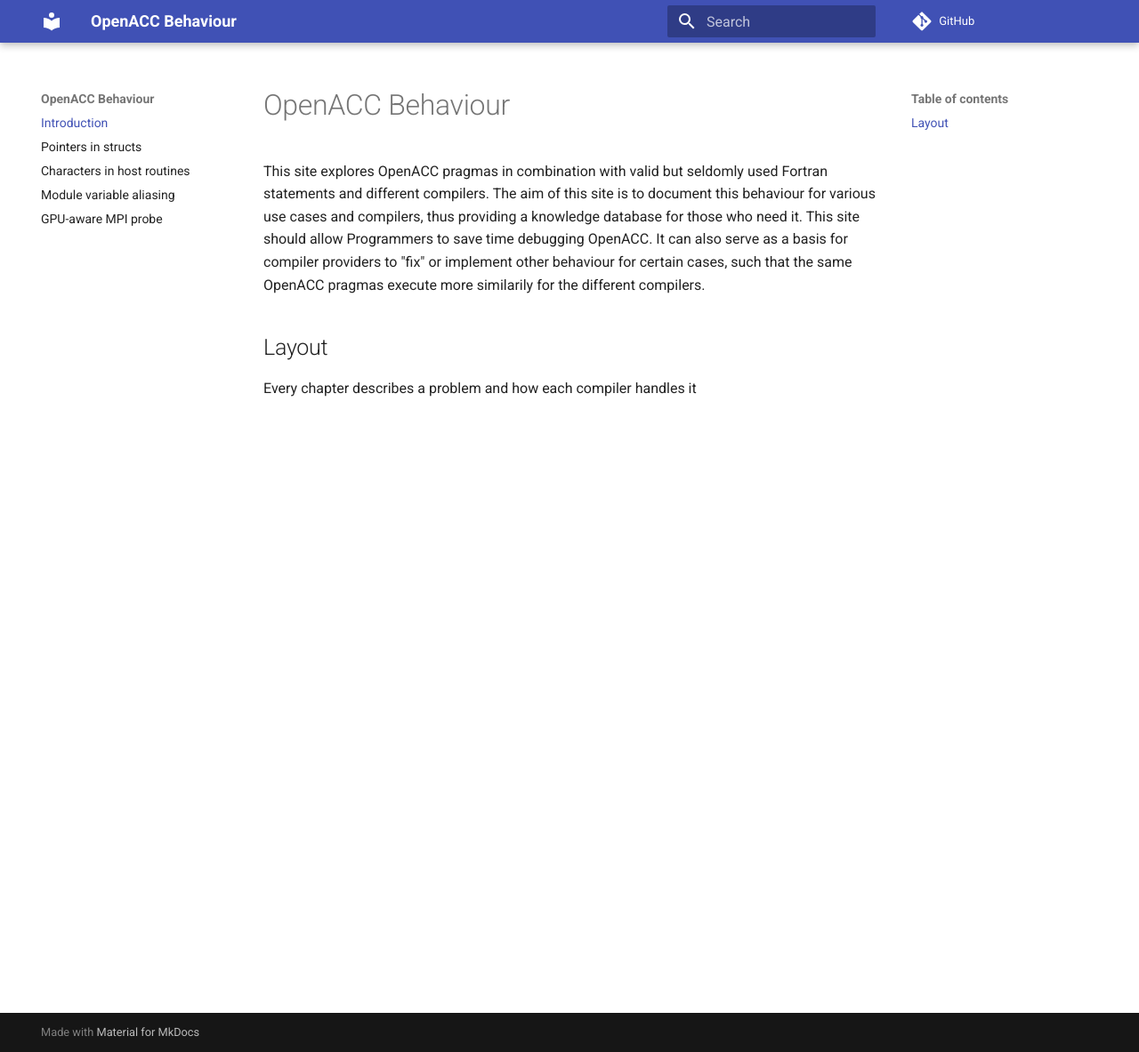
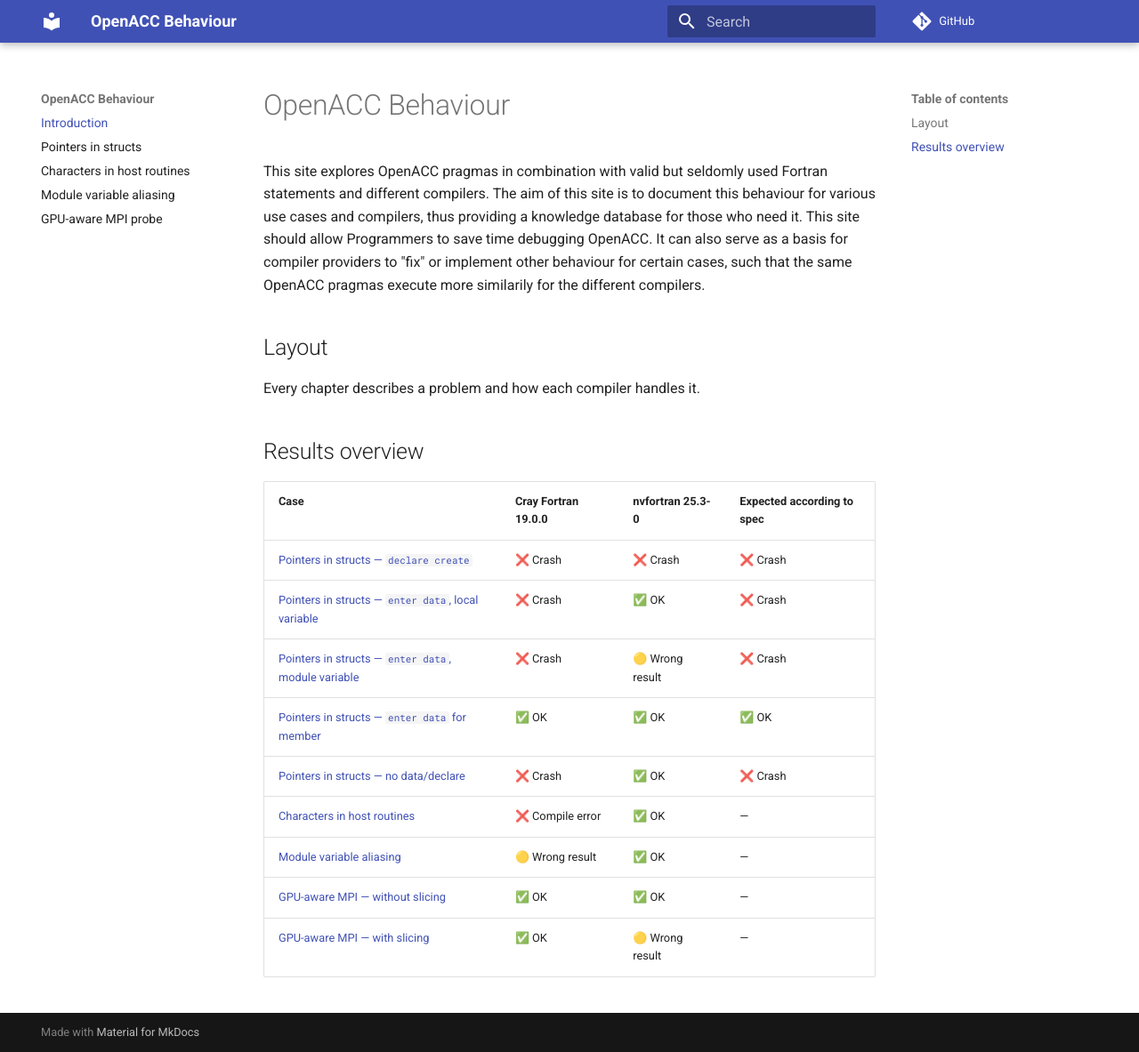
Before and after one commit to v1kko/OpenACC_behaviour, an MkDocs documentation site: the page built from docs/index.md, in a window 1280 px wide and 1183 px high. Shown: the whole window at 89% size. Built offline with MkDocs 1.6.1 and Material for MkDocs 9.7.7, drawn with Linux system fonts in a browser that asks for light colours; comment, search, counter and statistics services are not loaded.

Commit message:
add status emoji and results-overview table to docs
Add color-coded status emoji (✅/🟡/❌) to every per-compiler
result table and a consolidated overview table on index.md with
links to each section and an "Expected according to spec" column.

Co-Authored-By: Claude Opus 4.7 <noreply@anthropic.com>

```diff
--- a/docs/index.md
+++ b/docs/index.md
@@ -8,4 +8,18 @@ implement other behaviour for certain cases, such that the same OpenACC pragmas
 
 ## Layout
 
-Every chapter describes a problem and how each compiler handles it
+Every chapter describes a problem and how each compiler handles it.
+
+## Results overview
+
+| Case | Cray Fortran 19.0.0 | nvfortran 25.3-0 | Expected according to spec |
+|------|---------------------|------------------|----------------------------|
+| [Pointers in structs — `declare create`](pointers_structs.md#container-with-declare-create) | ❌ Crash | ❌ Crash | ❌ Crash |
+| [Pointers in structs — `enter data`, local variable](pointers_structs.md#container-with-enter-data) | ❌ Crash | ✅ OK | ❌ Crash |
+| [Pointers in structs — `enter data`, module variable](pointers_structs.md#container-with-enter-data) | ❌ Crash | 🟡 Wrong result | ❌ Crash |
+| [Pointers in structs — `enter data` for member](pointers_structs.md#container-with-enter-data) | ✅ OK | ✅ OK | ✅ OK |
+| [Pointers in structs — no data/declare](pointers_structs.md#container-with-no-datadeclare-statement) | ❌ Crash | ✅ OK | ❌ Crash |
+| [Characters in host routines](characters.md#compiler-behaviour) | ❌ Compile error | ✅ OK | — |
+| [Module variable aliasing](module_double_alloc.md#compiler-behaviour) | 🟡 Wrong result | ✅ OK | — |
+| [GPU-aware MPI — without slicing](gpu_aware_mpi.md#without-slicing) | ✅ OK | ✅ OK | — |
+| [GPU-aware MPI — with slicing](gpu_aware_mpi.md#with-slicing) | ✅ OK | 🟡 Wrong result | — |
```
Also changed, not shown: docs/characters.md (+2 -2 lines), docs/gpu_aware_mpi.md (+4 -4 lines), docs/module_double_alloc.md (+2 -2 lines), docs/pointers_structs.md (+10 -10 lines).
